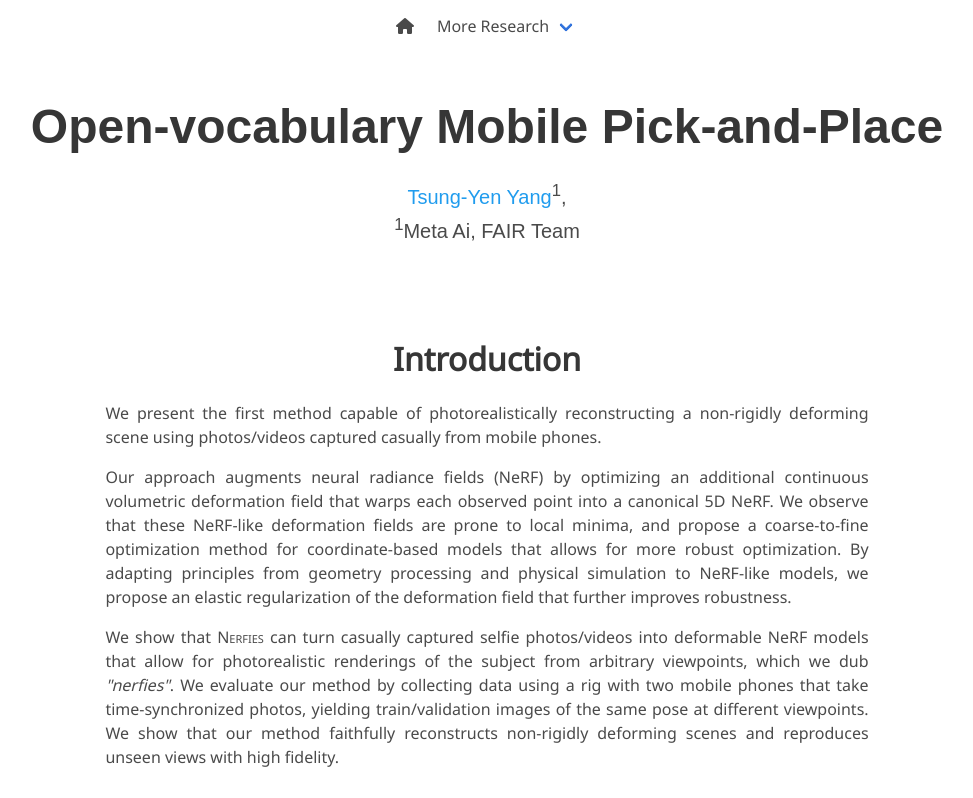
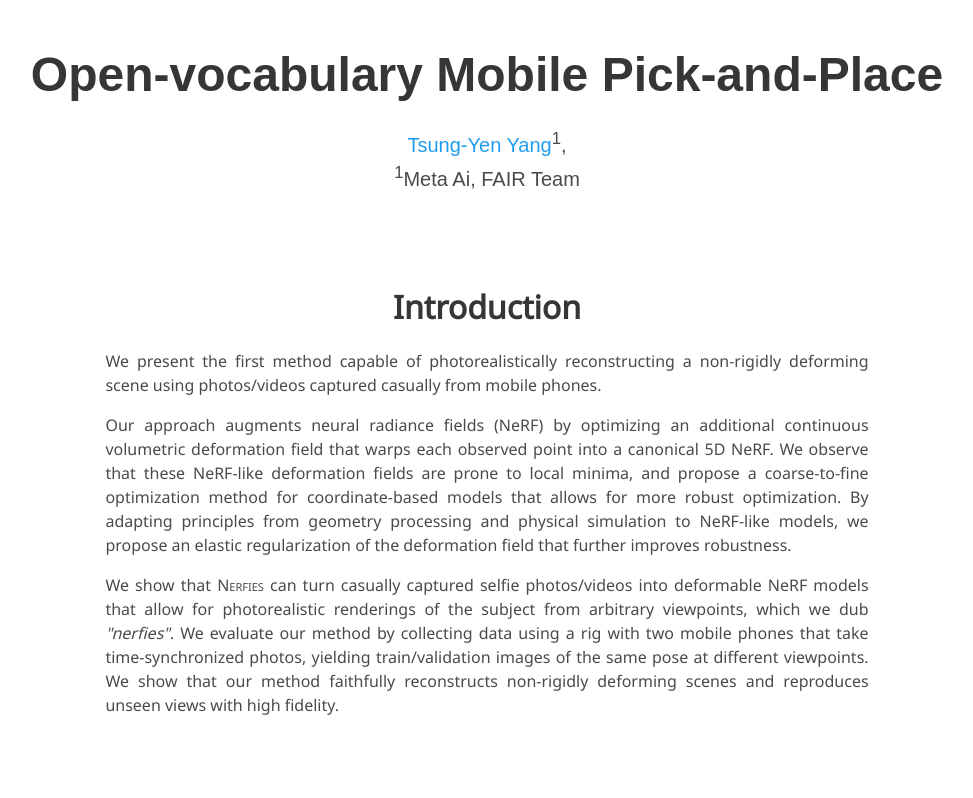
Before and after one commit to jimmytyyang/jimmytyyang.github.io, a plain HTML site: page index.html in a window 1280 px wide. Shown: the top 798 px of the page, without its empty margins (153-1126 px from the left). Drawn offline with nearby package versions, Linux system fonts and the light colour scheme; some icons are missing; a web font is replaced by a local one.

Commit message:
remove content

```diff
--- a/index.html
+++ b/index.html
@@ -42,7 +42,7 @@
 </head>
 <body>
 
-<nav class="navbar" role="navigation" aria-label="main navigation">
+<!-- <nav class="navbar" role="navigation" aria-label="main navigation">
   <div class="navbar-brand">
     <a role="button" class="navbar-burger" aria-label="menu" aria-expanded="false">
       <span aria-hidden="true"></span>
@@ -80,7 +80,7 @@
     </div>
 
   </div>
-</nav>
+</nav> -->
 
 
 <section class="hero">
```
